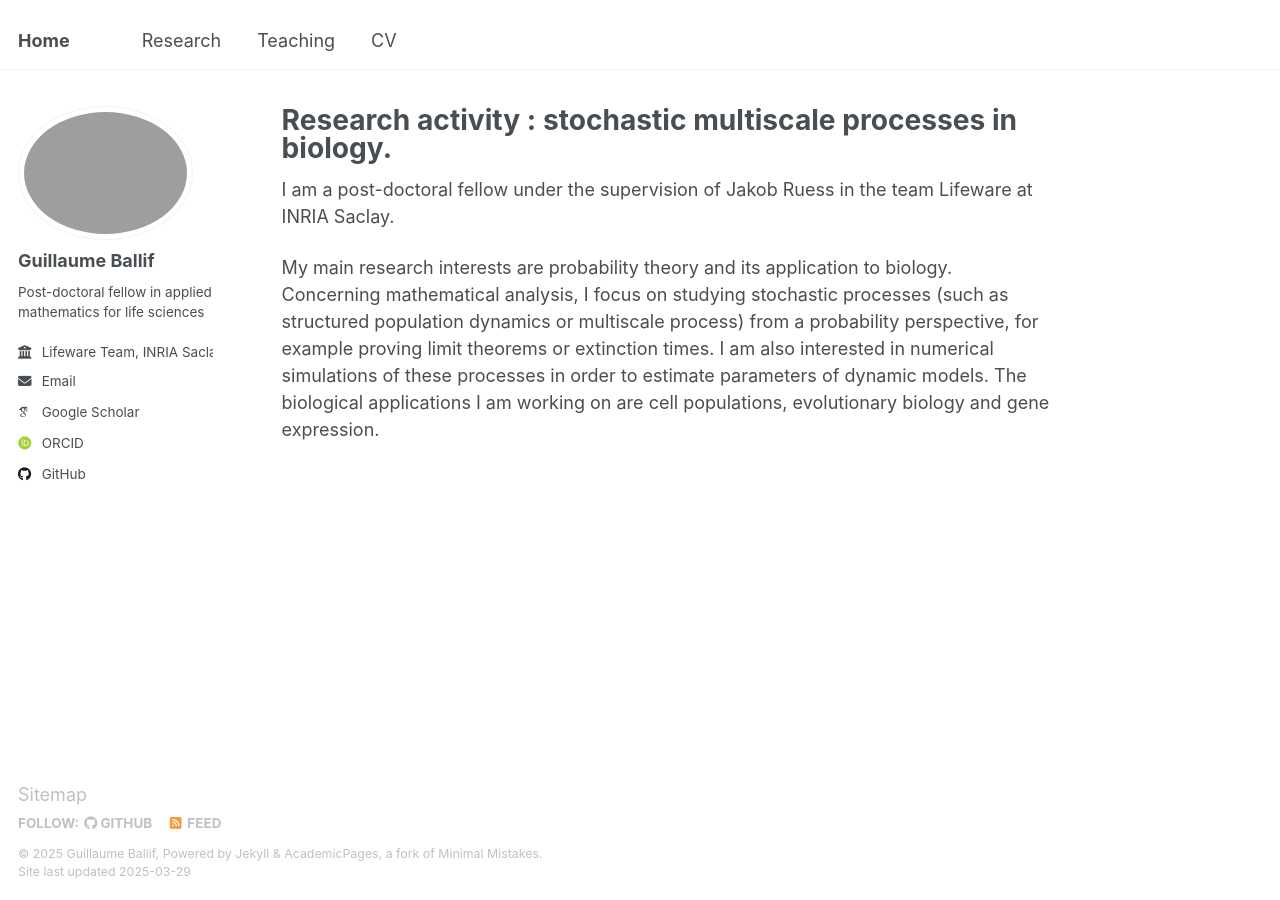
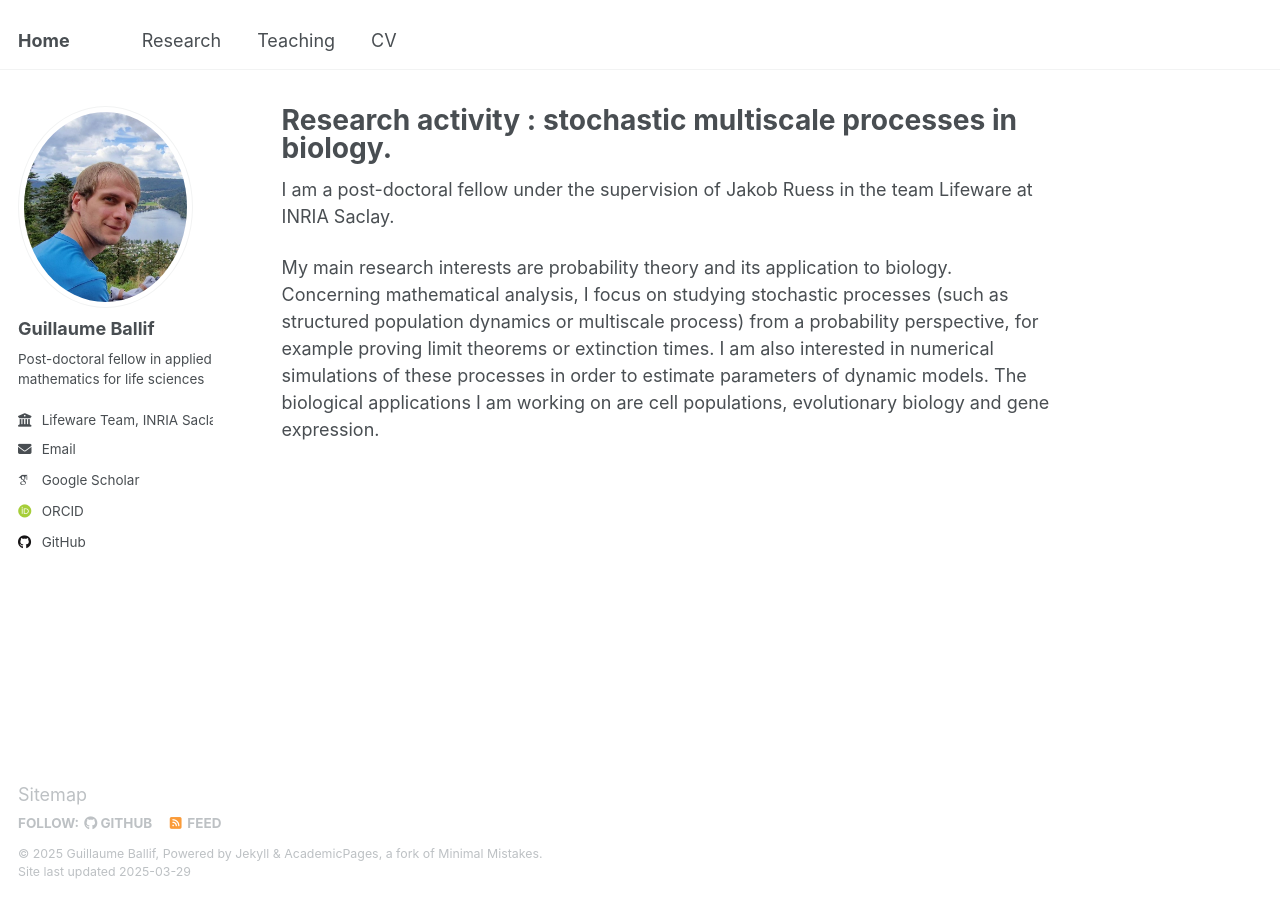
Before and after one commit to guillaumeballif/guillaumeballif.github.io, a Jekyll site: the page built from _pages/about.md, in a window 1280 px wide. Built offline with Jekyll 4.4.1, drawn with Linux system fonts in a browser that asks for light colours; some web fonts are replaced.

Commit message:
Update _config.yml

```diff
--- a/_config.yml
+++ b/_config.yml
@@ -22,7 +22,7 @@ repository               : "guillaumeballif.github.io"
 #               Additional customization can be done by editing /_includes/author-profile.html
 author:
   # Biographic information
-  avatar           : "photo_site_web.jpeg"
+  avatar           : "photo_site_web.jpg"
   name             : "Guillaume Ballif"
   pronouns         : # example: "she/her"
   bio              : "Post-doctoral fellow in applied mathematics for life sciences"
```
